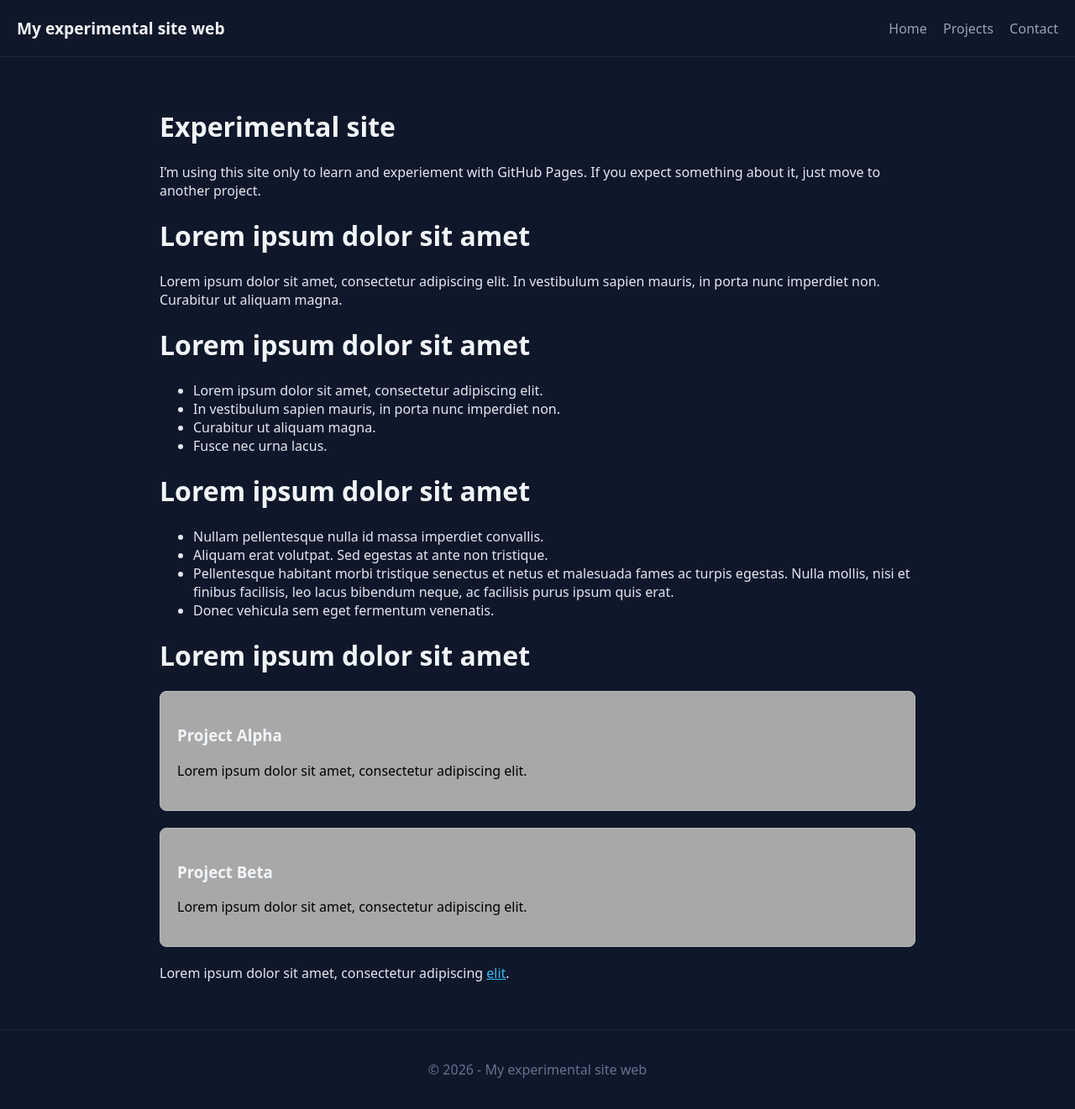
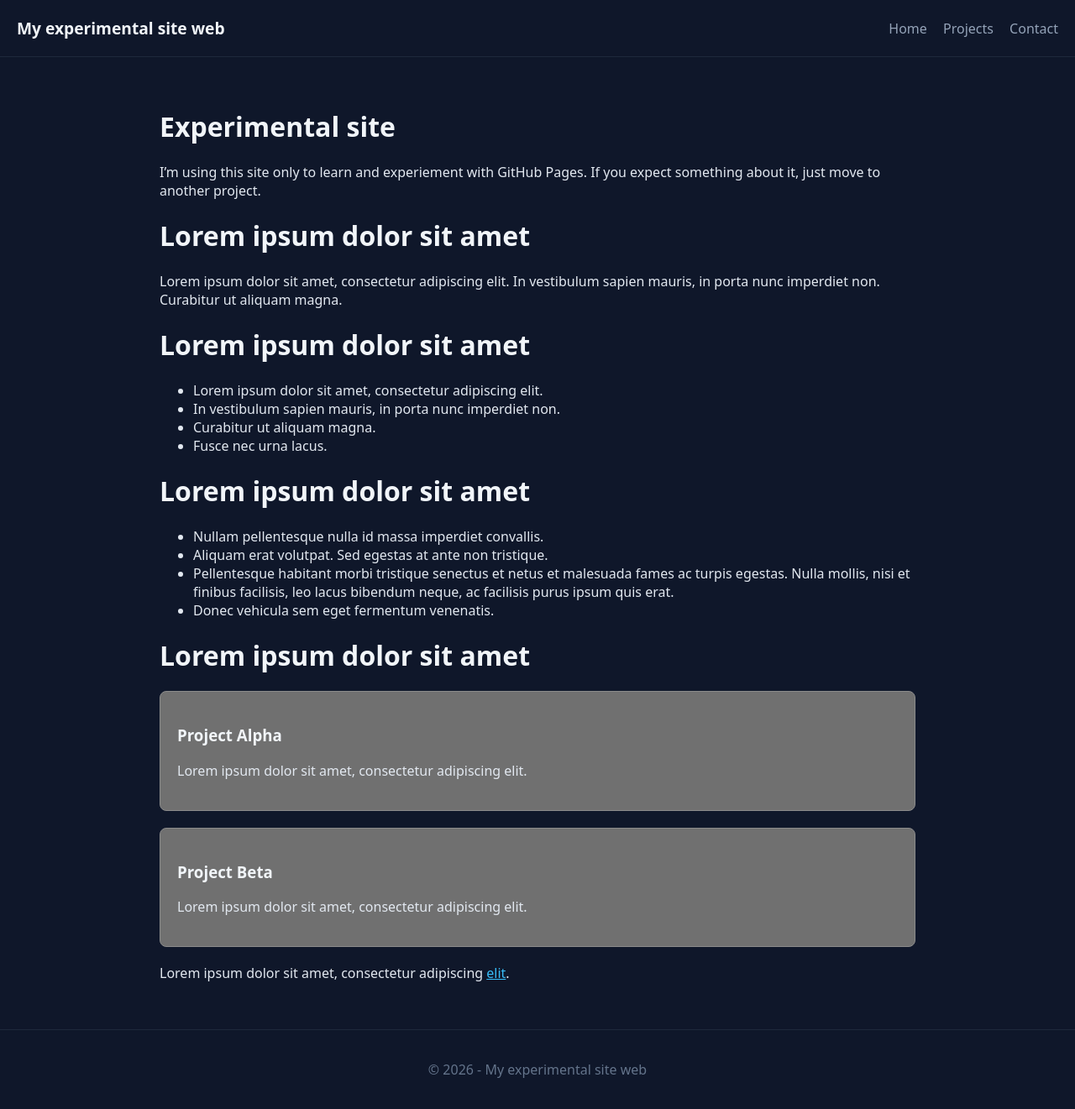
Before and after one commit to hiephra/hiephra.github.io, a Jekyll site: the page built from index.md, in a window 1280 px wide. Shown: the whole page at 84% size. Built offline with Jekyll 4.4.1, drawn with Linux system fonts in a browser that asks for light colours.

Commit message:
Fix readability for project card

```diff
--- a/assets/css/style.css
+++ b/assets/css/style.css
@@ -43,12 +43,11 @@ a {
 }
 
 .card {
-  border: 1px solid #bbbbbb;
+  border: 1px solid #8b8b8b;
   padding: 20px;
   margin-bottom: 20px;
   border-radius: 8px;
-  background: #a8a8a8;
-  color: black;
+  background: #707070;
 }
 
 .site-footer {
```
